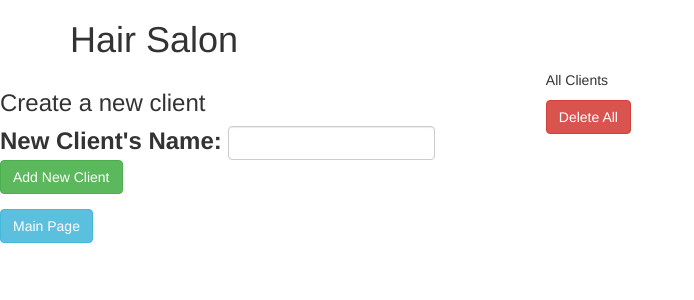
After one commit to ZHedgepeth/Hair-Salon-PHP, a PHP site: template views/clients.html.twig in a window 1280 px wide. The commit adds this page. Shown: the top 300 px of the page, without its empty margins (0-694 px from the left). Run offline with PHP 8.4, Linux system fonts and the light colour scheme; the template is opened without the code that fills it, so the values that code supplies are empty; some libraries are stand-ins or nearby versions.

Commit message:
add view to add a client and display clients

```diff
--- /dev/null
+++ b/views/clients.html.twig
@@ -0,0 +1,37 @@
+<!DOCTYPE html>
+<html>
+    <head>
+        <meta charset="utf-8">
+        <link rel="stylesheet" href="https://maxcdn.bootstrapcdn.com/bootstrap/3.3.7/css/bootstrap.min.css" integrity="sha384-BVYiiSIFeK1dGmJRAkycuHAHRg32OmUcww7on3RYdg4Va+PmSTsz/K68vbdEjh4u" crossorigin="anonymous">
+        <title>Clients</title>
+    </head>
+    <body>
+        <div class="container">
+            <h1>Hair Salon</h1>
+        </div>
+        <div class="row">
+            <div class="col-md-5">
+                <h3>Create a new client</p>
+                <div class="form-group">
+                    <form action="/clients" method="post" class="form-inline">
+                        <label for="new_client">New Client's Name:</label>
+                        <input id="new_client" name="new_client" type="text" class="form-control">
+                        <button type="submit" class="btn btn-success">Add New Client</button>
+                    </form>
+                </div>
+            </div>
+            <div class="col-md-5">
+                <p>All Clients</p>
+                {% for client in clients %}
+                  <li>{{ client.getName }}</li>
+                {% endfor %}
+
+                <form action="/delete_clients" method="post">
+                    <button type="submit" class="btn btn-danger">Delete All</button>
+                </form>
+            </div>
+        </div>
+        <a href="/" role="button" class="btn btn-info">Main Page</a>
+
+    </body>
+</html>
--- a/web/index.php
+++ b/web/index.php
@@ -1,6 +1,6 @@
 <?php
 
-    $website = require_once __DIR__.'/../app/app.php';
-    $website-run();
+    $website = require_once __DIR__ . "/../app/app.php";
+    $website->run();
 
-?>
+ ?>
```
Also changed, not shown: app/app.php (+5 -5 lines).
